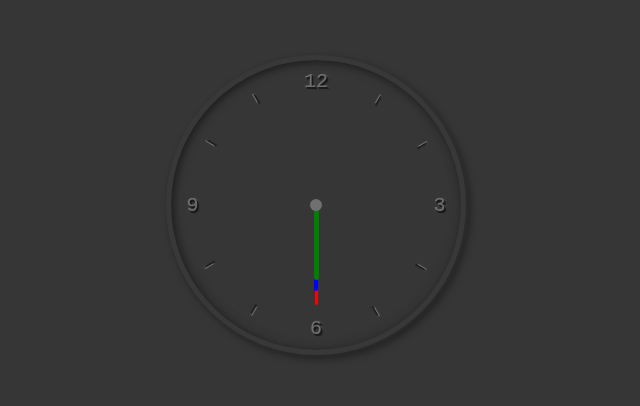
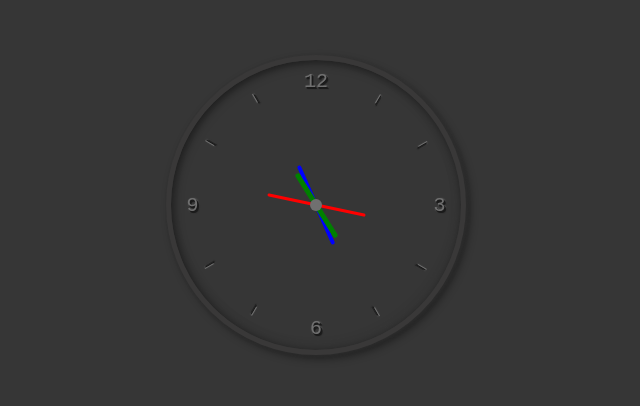
Before and after one commit to fydsa/js-analogClock, a plain HTML site: page index.html in a window 1280 px wide. Shown: the part 195-601 px from the top of the page, without its empty margins (324-964 px from the left). Drawn offline with Linux system fonts and the light colour scheme.

Commit message:
Added the js functionality, still the hands styles needed

```diff
--- a/index.css
+++ b/index.css
@@ -38,7 +38,7 @@ body {
   border: 5px solid #393838;
 }
 
-.clock::after {
+.clock::before {
   content: "";
   position: absolute;
   width: 12px;
@@ -132,7 +132,8 @@ body {
 
 .hand {
   position: absolute;
-  top: 50%;
+  /* top: 160px; */
+  transform-origin: center;
   /* left: 50%; */
 }
 
--- a/index.js
+++ b/index.js
@@ -0,0 +1,21 @@
+const hand_hour = document.querySelector(".hand-hour");
+const hand_minute = document.querySelector(".hand-minute");
+const hand_second = document.querySelector(".hand-second");
+
+function timeHandler() {
+  const time = new Date();
+
+  const hour = time.getHours();
+  const minute = time.getMinutes();
+  const second = time.getSeconds();
+
+  console.log("the min??", minute, hour / 12 + minute / 60);
+
+  hand_hour.style.transform = `rotate(${
+    (hour / 12 + minute / (60 * 12)) * 360
+  }deg)`;
+  hand_minute.style.transform = `rotate(${(minute / 60) * 360}deg)`;
+  hand_second.style.transform = `rotate(${(second / 60) * 360}deg)`;
+}
+
+setInterval(timeHandler, 1000);
```
